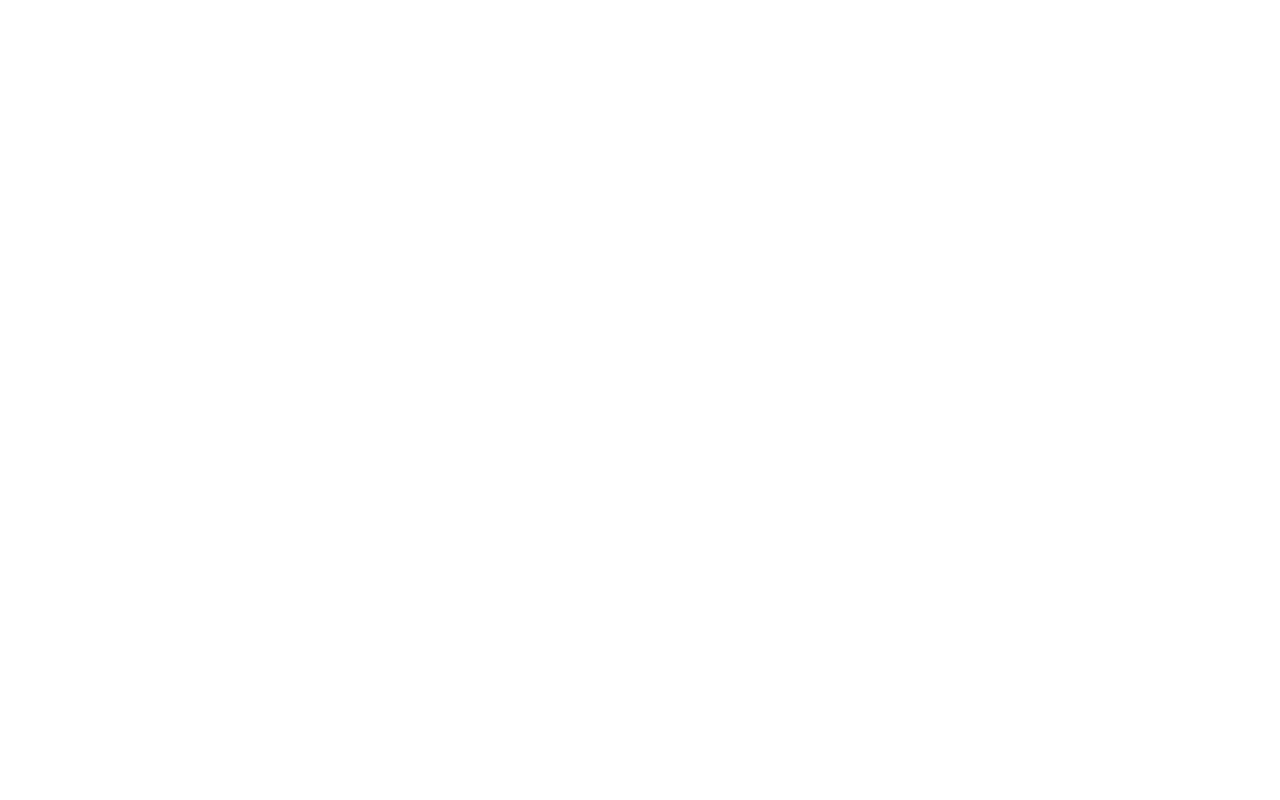
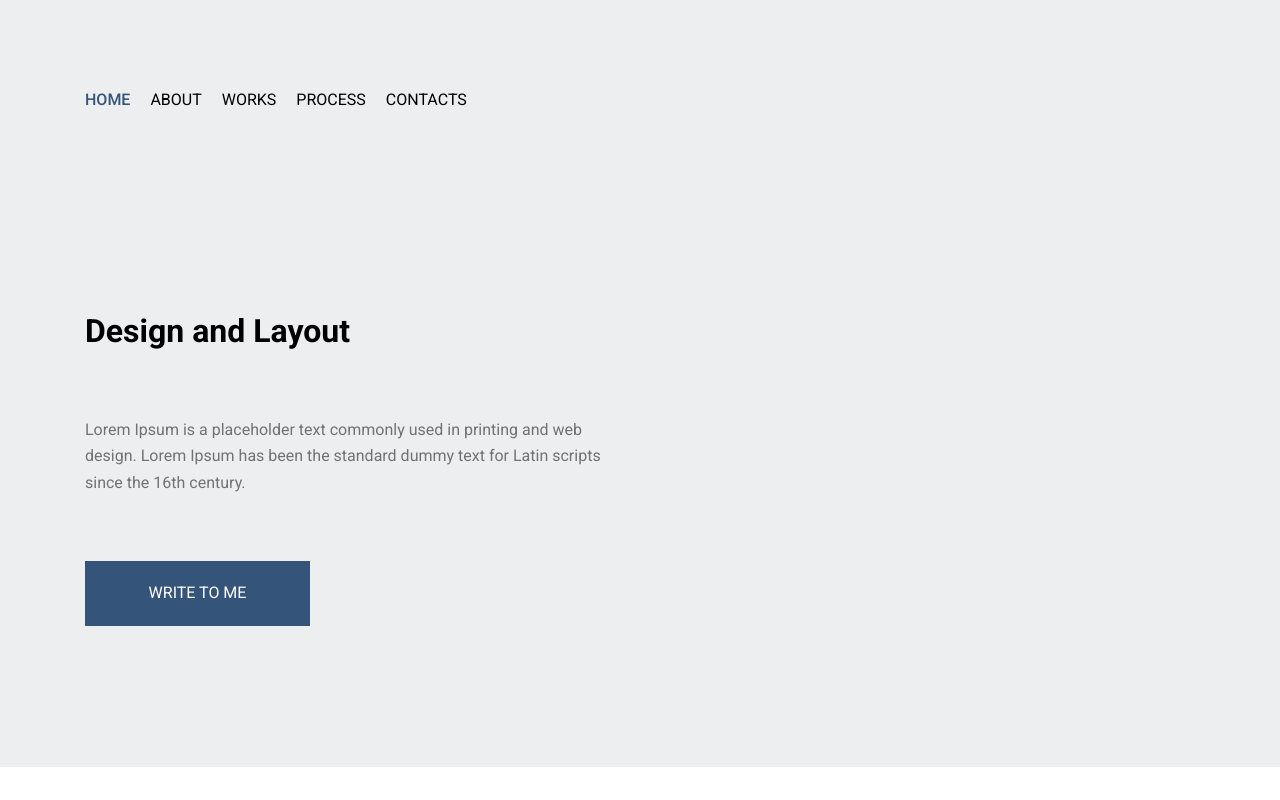
Before and after one commit to Bahdawka/simple-site-figma, a plain HTML site: page index.html in a window 1280 px wide. Drawn offline with Linux system fonts and the light colour scheme.

Commit message:
header section finished

```diff
--- a/index.html
+++ b/index.html
@@ -16,8 +16,39 @@
 
 <body>
 
+  <header class="header">
+    <div class="container">
 
+      <nav class="navbar">
+        <ul class="navbar__list">
+          <li class="navbar__item">
+            <a class="navbar__link navbar__link-active" href="#">Home</a>
+          </li>
+          <li class="navbar__item">
+            <a class="navbar__link" href="#">About</a>
+          </li>
+          <li class="navbar__item">
+            <a class="navbar__link" href="#">Works</a>
+          </li>
+          <li class="navbar__item">
+            <a class="navbar__link" href="#">Process</a>
+          </li>
+          <li class="navbar__item">
+            <a class="navbar__link" href="#">Contacts</a>
+          </li>
+        </ul>
+      </nav>
 
+      <div class="hero">
+        <h1 class="hero__title">Design and Layout</h1>
+
+        <p class="hero__description">Lorem Ipsum is a placeholder text commonly used in printing and web design. Lorem
+          Ipsum has been the standard dummy text for Latin scripts since the 16th century.</p>
+
+        <a class="hero__button" href="#">Write to me</a>
+      </div>
+    </div>
+  </header>
 
 
 
--- a/style.css
+++ b/style.css
@@ -1,3 +1,109 @@
+:root {
+  --color-black: #000000;
+  --color-primary: #34547a;
+  --color-secondary: #727272;
+  --color-white: #FFFFFF;
+  --color-gray-light: #edeef0;
+
+  --font-size: 16px;
+  --font-family: "Roboto", sans-serif;
+
+  --letter-spacing: 0.1em;
+
+  --line-height: 1.64;
+  --line-height-lg: ;
+
+  --container-primary: 1110px;
+  --container-secondary: 540px;
+
+  --gap: 20px;
+  --gap-sm: calc(var(--gap) * 0.5);
+  --gap-lg: calc(var(--gap) * 1.5);
+  --gap-xl: calc(var(--gap) * 2);
+}
+
+* {
+  box-sizing: border-box;
+  margin: 0;
+  padding: 0;
+  list-style: none;
+
+}
+
 html {
-  font-family: "Roboto", sans-serif;
+  font-family: var(--font-family);
+  font-size: var(--font-size);
+  font-weight: 400;
+  line-height: var(--line-height);
 }
+
+body {
+  margin: 0;
+}
+
+a {
+  text-decoration: none;
+  color: var(--color-black);
+}
+
+/* first-screen section*/
+.container {
+  width: min(100% - var(--gap-xl), var(--container-primary));
+  margin-inline: auto;
+}
+
+.header {
+  background-color: var(--color-gray-light);
+  padding-top: 79px;
+  padding-bottom: 141px;
+}
+
+.navbar {
+  margin-bottom: 162px;
+}
+
+.navbar__list {
+  display: flex;
+  gap: var(--gap);
+}
+
+/*.navbar__item {}*/
+
+.navbar__link {
+  display: block;
+  padding: 0.5em 0;
+  text-transform: uppercase;
+}
+
+.navbar__link-active {
+  color: var(--color-primary);
+  font-weight: 500;
+}
+
+.hero {
+  display: flex;
+  align-items: flex-start;
+  flex-direction: column;
+  max-width: var(--container-secondary);
+}
+
+.hero__title {
+  margin-bottom: 60px;
+}
+
+.hero__description {
+  color: var(--color-secondary);
+  margin-bottom: 65px;
+}
+
+.hero__button {
+  display: flex;
+  justify-content: center;
+  align-items: center;
+  min-width: 225px;
+  min-height: 65px;
+  background-color: var(--color-primary);
+  text-transform: uppercase;
+  color: var(--color-white);
+  padding: 0.5em;
+}
```
